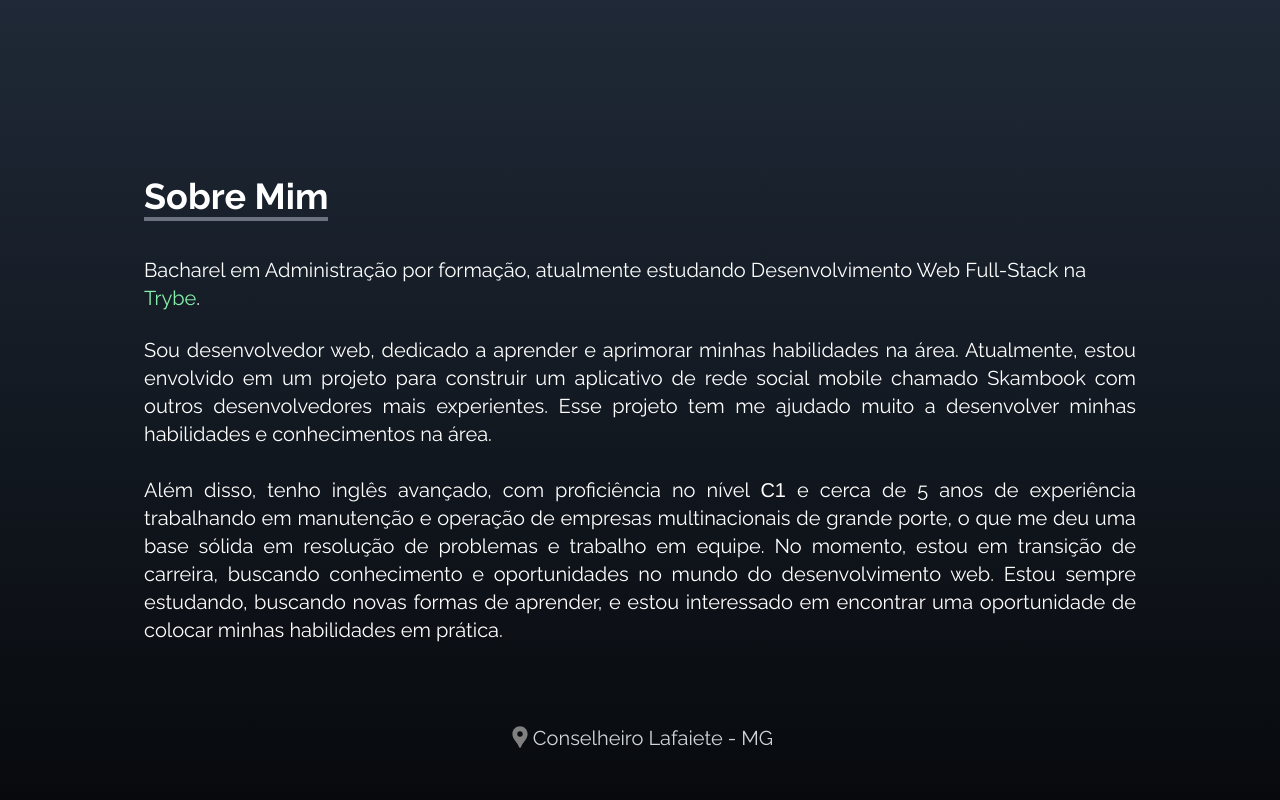
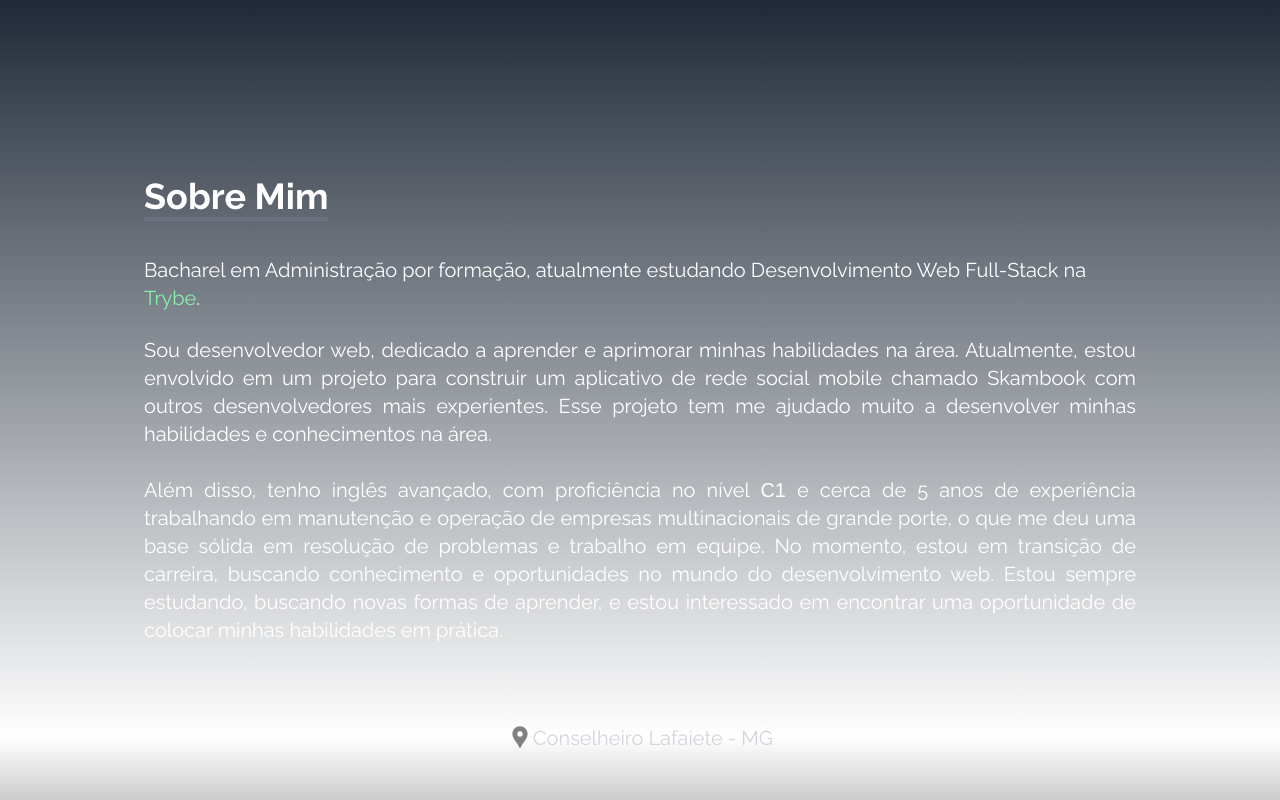
Before and after one commit to Rafael-Souza-97/portfolio, a React (Create React App) app: page /about in a window 1280 px wide. Shown: the top 800 px of the page. Built offline with nearby package versions, Linux system fonts and the light colour scheme; the HTML template or start-up script is replaced by a standard one.

Commit message:
feat: emailjs configs

```diff
--- a/src/components/About.jsx
+++ b/src/components/About.jsx
@@ -19,7 +19,7 @@ const About = () => {
   return (
     <div
       name="sobre mim"
-      className="min-h-screen md:flex flex-col w-full bg-gradient-to-b from-gray-800 to-black text-white pt-44"
+      className="min-h-screen md:flex flex-col w-full bg-gradient-to-b from-gray-800 to-black via-white via-70%  text-white pt-44"
     >
       <div className="max-w-screen-lg mx-auto flex flex-col justify-center md:h-full px-4">
         <div>
--- a/src/components/Contact.jsx
+++ b/src/components/Contact.jsx
@@ -20,7 +20,7 @@ const Contact = () => {
       email: email
     }
 
-    emailjs.send("service_eq0p98h", "template_874cssm", templateParams, "JeiFB_uQDSuo2hXsB")
+    emailjs.send("service_93thg3q", "template_874cssm", templateParams, "JeiFB_uQDSuo2hXsB")
       .then((response) => {
         console.log("Email Enviado", response.status, response.text);
         alert('Mensagem Enviada!');
--- a/src/components/NavBar.jsx
+++ b/src/components/NavBar.jsx
@@ -49,7 +49,7 @@ const NavBar = () => {
       </div>
 
       { nav && (
-        <ul className="flex flex-col z-10 justify-center items-center absolute top-0 left-0 w-full h-screen bg-gradient-to-b from-black to-gray-800 text-gray-500">
+        <ul className="fixed inset-0 flex flex-col z-10 bg-gradient-to-b from-black to-gray-800 text-gray-500">
           {links.map(({ id, link }) => (
             <li
               key={ id }
--- a/src/utils/ProjectsLists.jsx
+++ b/src/utils/ProjectsLists.jsx
@@ -204,7 +204,7 @@ export const backProjects = [
     src: blogsAPI,
     gif: blogsAPIGif,
     repository: "https://github.com/Rafael-Souza-97/blogs-api",
-    description: 'Blogs-API é uma aplicação back-end com APIs desenvolvidas em Express com arquitetura MSC, permitindo a busca, criação, visualização e remoção de usuáriose posts em um blog. Utiliza uma API RESTful para fornecer acesso aos recursos.',
+    description: 'Blogs-API é uma aplicação back-end com APIs desenvolvidas em Express com arquitetura MSC, permitindo a busca, criação, visualização e remoção de usuários e posts em um blog. Utiliza API RESTful para fornecer acesso aos recursos.',
     style: "shadow-white",
     showDescription: false,
     hover: false,
```
